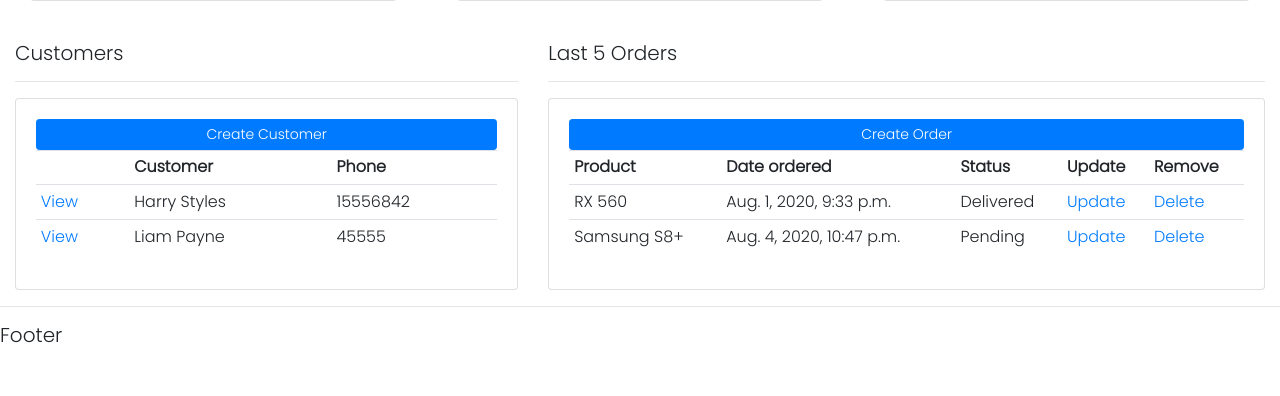
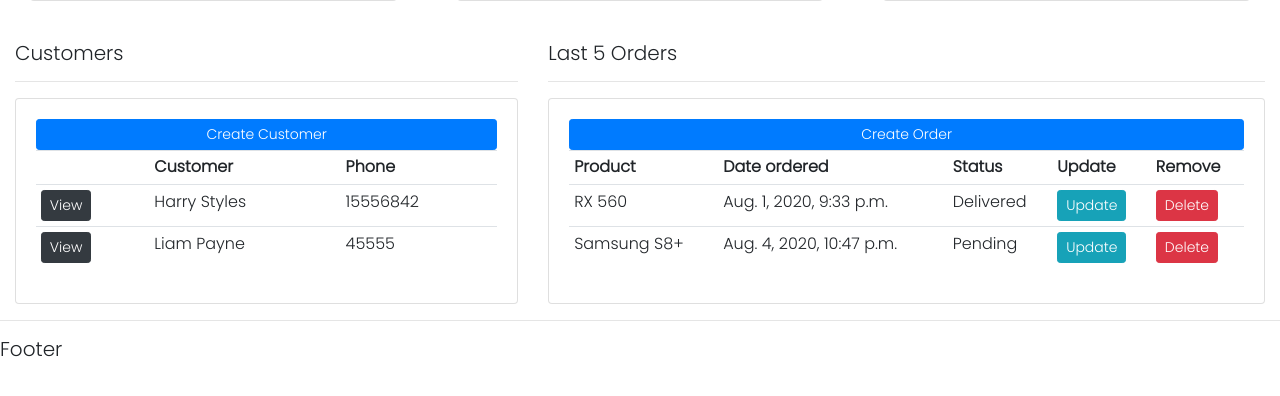
Before and after one commit to AlexC01/Django_APP, a Django app: page / in a window 1280 px wide. Shown: the part 228-624 px from the top of the page. Run offline with Django 3.2, Linux system fonts and the light colour scheme; data comes from the database, SQL or seed files in the repository; some libraries are stand-ins or nearby versions.

Commit message:
urls dinamicos

```diff
--- a/accounts/templates/accounts/dashboard.html
+++ b/accounts/templates/accounts/dashboard.html
@@ -18,7 +18,7 @@
                 </tr>
                 {% for customer in customers %}
                     <tr>
-                        <td><a href="{% url 'customer' customer.id %}">View</a></td>
+                        <td><a href="{% url 'customer' customer.id %}" class="btn btn-sm btn-dark">View</a></td>
                         <td>{{customer.name}}</td>
                         <td>{{customer.phone}}</td>
                     </tr>
@@ -48,8 +48,8 @@
                     <td>{{order.product}}</td>
                     <td>{{order.date_created}}</td>
                     <td>{{order.status}}</td>
-                    <td><a href="#">Update</a></td>
-                    <td><a href="#">Delete</a></td>
+                    <td><a href="#" class="btn btn-sm btn-info">Update</a></td>
+                    <td><a href="#" class="btn btn-sm btn-danger">Delete</a></td>
                 </tr>
 
             {% endfor %}
--- a/accounts/templates/accounts/navbar.html
+++ b/accounts/templates/accounts/navbar.html
@@ -10,10 +10,10 @@
     <div class="collapse navbar-collapse" id="navbarNav">
       <ul class="navbar-nav">
         <li class="nav-item active">
-          <a class="nav-link" href="#">Dashboard</a>
+          <a class="nav-link" href="{% url 'home'%}">Dashboard</a>
         </li>
         <li class="nav-item">
-          <a class="nav-link" href="#">Products</a>
+          <a class="nav-link" href="{% url 'products'%}"">Products</a>
         </li>
       </ul>
     </div>
```
